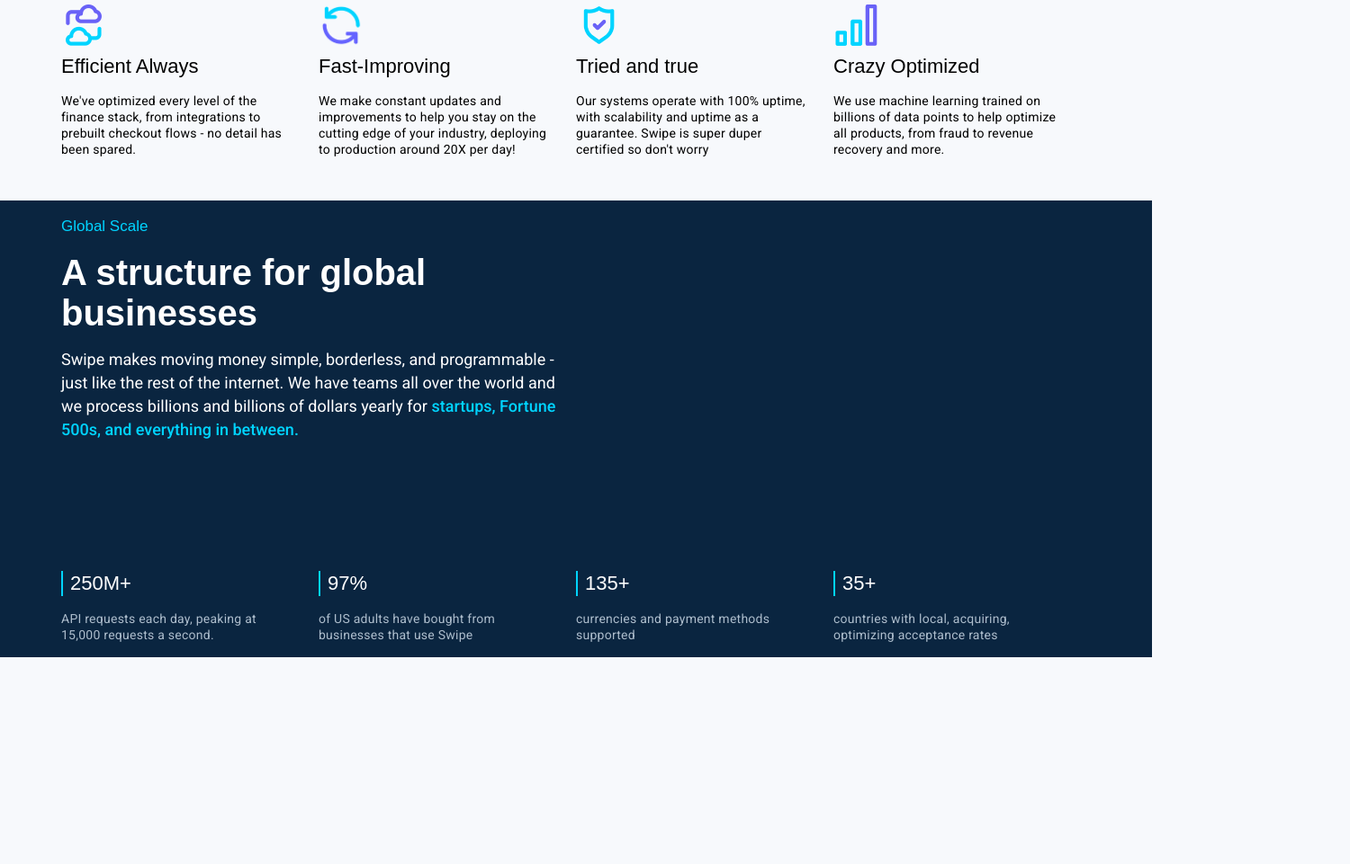
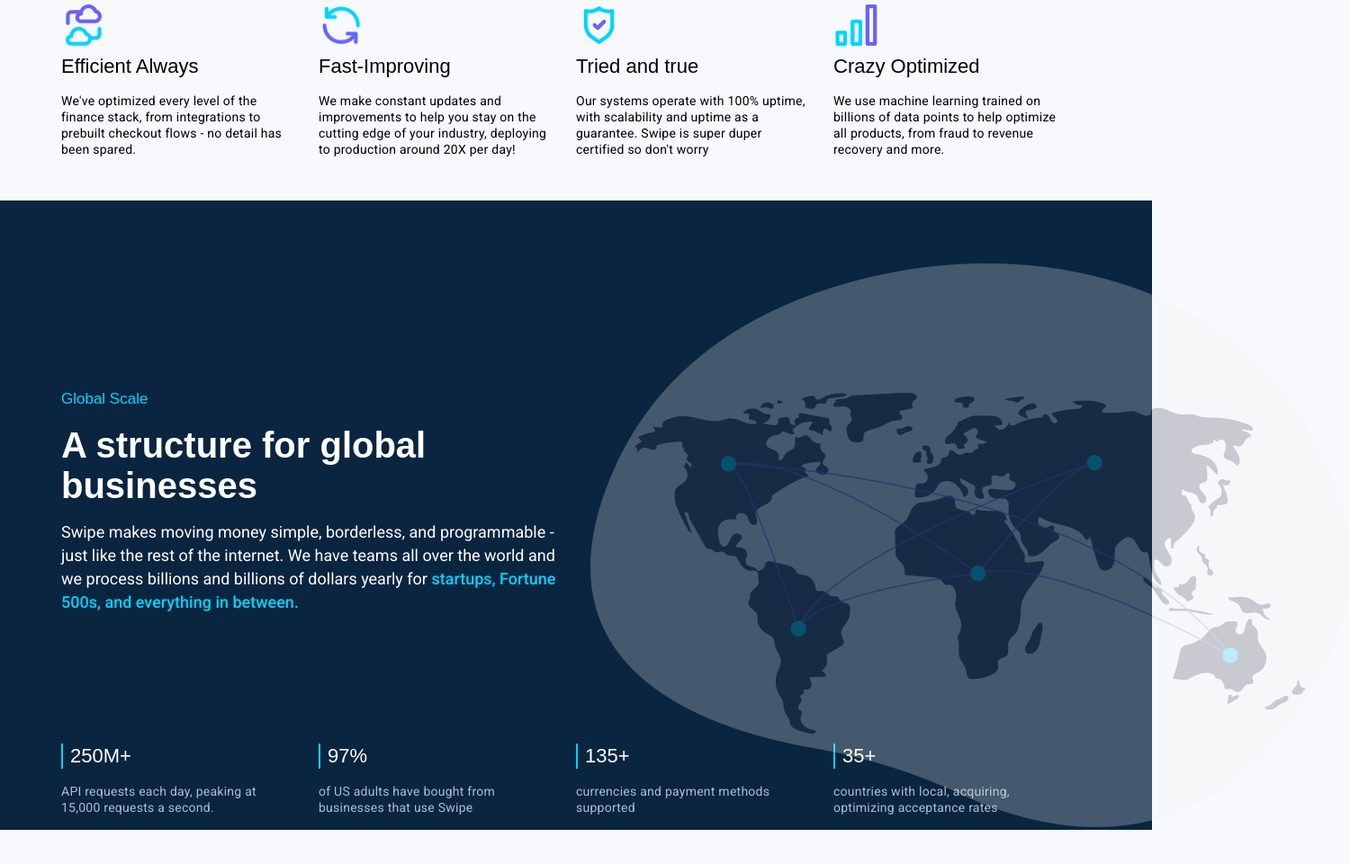
Before and after one commit to nusnk/Swipe-Project, a plain HTML site: page index.html in a window 1280 px wide. Shown: the part 3318-4279 px from the top of the page at 90% size, 1500 px wide, since content can reach past the window. Before the commit the page ends 4113 px from the top, so only its background shows below. Drawn offline with Linux system fonts and the light colour scheme; a web font is replaced by a local one.

Commit message:
Positioned the globe image

```diff
--- a/index.css
+++ b/index.css
@@ -486,7 +486,9 @@
     width: 100%;
     display: flex;
     justify-content: center;
-    color: var(--text-light)
+    color: var(--text-light);
+    position: relative;
+    padding: calc(var(--spacing-xl) * 3) 0 0 0;
 }
 
 .global-section a {
@@ -514,3 +516,10 @@
     padding: 0 0 0 var(--spacing-sm);
     line-height: 28px;
 }
+
+#globe {
+    max-width: 844px;
+    opacity: 25%;
+    position: absolute;
+    top: 10%;
+}
--- a/index.html
+++ b/index.html
@@ -201,7 +201,7 @@
                         </p>
                     </div>
                     <div class="col-right">
-                        <!-- <img src="assets/global-graphic.png" alt=""> -->
+                        <img id="globe" src="assets/global-graphic.png" alt="">
                     </div>
                 </div>
                 <div class="card-container">
```
